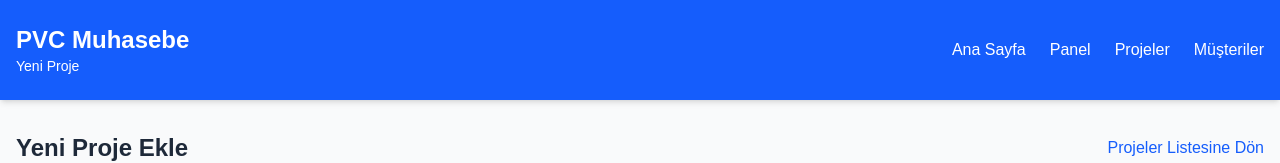
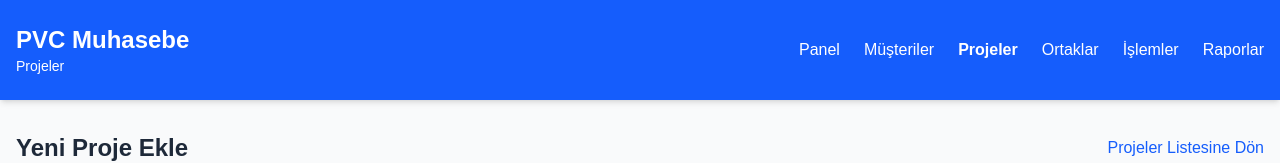
Before and after one commit to IzzetK1/pvc-muhasebe, a Next.js app: page /projects/new in a window 1280 px wide. Shown: the top 163 px of the page. Built offline with nearby package versions, Linux system fonts and the light colour scheme; no server answers; the database is empty.

Commit message:
Fix useSearchParams hook with Suspense boundary in projects/new page

```diff
--- a/app/projects/new/page.tsx
+++ b/app/projects/new/page.tsx
@@ -1,11 +1,13 @@
 "use client";
 
 import Link from 'next/link';
-import { useState, useEffect } from 'react';
+import { useState, useEffect, Suspense } from 'react';
 import { useRouter, useSearchParams } from 'next/navigation';
 import { projectFunctions, categoryFunctions, customerFunctions, Category, Customer } from '../../../lib/database';
+import Header from '../../Header';
 
-export default function NewProject() {
+// SearchParams wrapper component with useSearchParams hook
+function NewProjectContent() {
   const router = useRouter();
   const searchParams = useSearchParams();
   const customerId = searchParams.get('customer_id');
@@ -136,40 +138,7 @@ export default function NewProject() {
   return (
     <div className="min-h-screen bg-gray-50">
       {/* Header */}
-      <header className="bg-blue-600 text-white shadow-md">
-        <div className="container mx-auto px-4 py-6">
-          <div className="flex justify-between items-center">
-            <div>
-              <h1 className="text-2xl font-bold">PVC Muhasebe</h1>
-              <p className="text-sm">Yeni Proje</p>
-            </div>
-            <nav>
-              <ul className="flex space-x-6">
-                <li>
-                  <Link href="/" className="hover:underline">
-                    Ana Sayfa
-                  </Link>
-                </li>
-                <li>
-                  <Link href="/dashboard" className="hover:underline">
-                    Panel
-                  </Link>
-                </li>
-                <li>
-                  <Link href="/projects" className="hover:underline">
-                    Projeler
-                  </Link>
-                </li>
-                <li>
-                  <Link href="/customers" className="hover:underline">
-                    Müşteriler
-                  </Link>
-                </li>
-              </ul>
-            </nav>
-          </div>
-        </div>
-      </header>
+      <Header />
 
       {/* Main Content */}
       <main className="container mx-auto px-4 py-8">
@@ -434,3 +403,14 @@ export default function NewProject() {
     </div>
   );
 }
+
+// Main component that wraps the content with Suspense
+export default function NewProject() {
+  return (
+    <Suspense fallback={<div className="min-h-screen bg-gray-50 flex items-center justify-center">
+      <p className="text-xl">Yükleniyor...</p>
+    </div>}>
+      <NewProjectContent />
+    </Suspense>
+  );
+}
```
